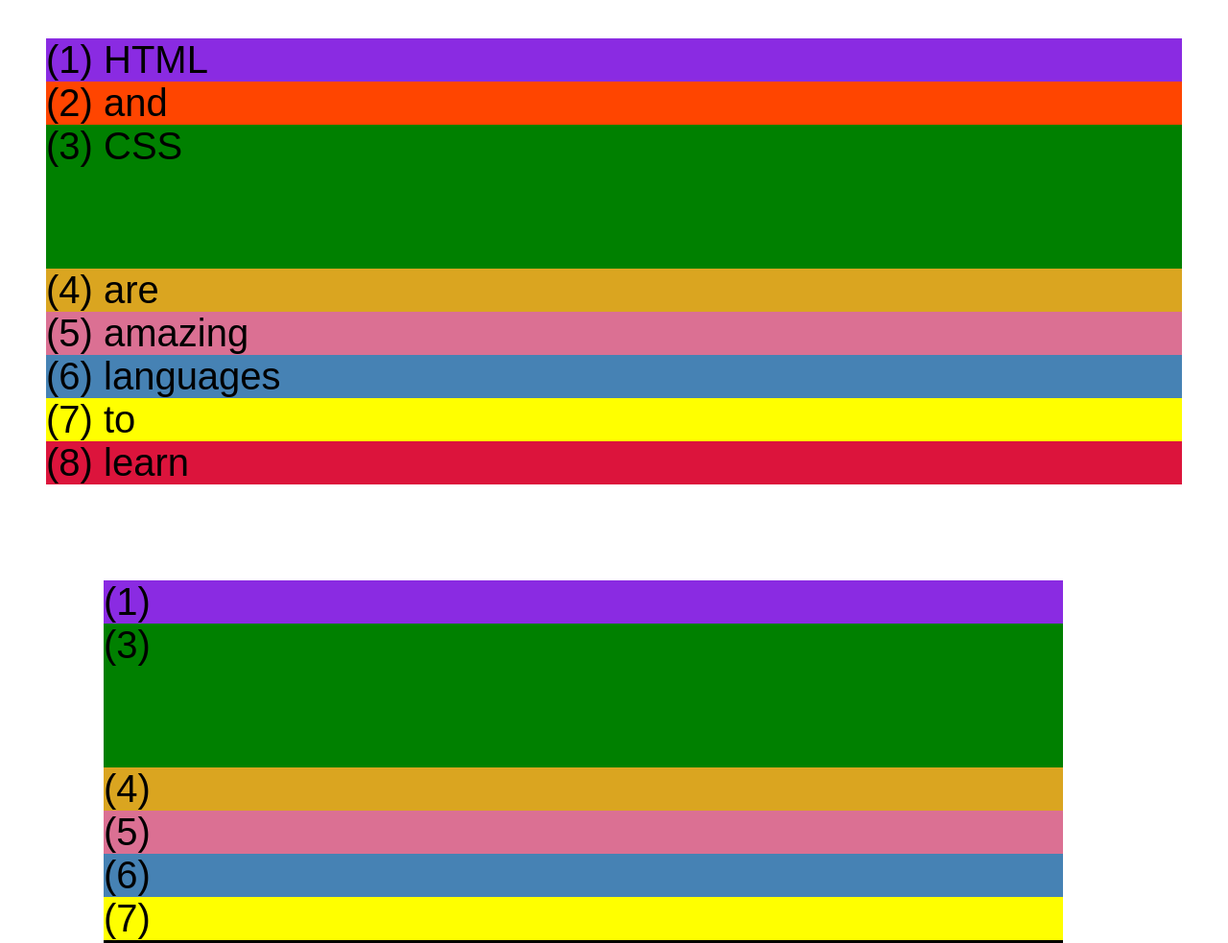
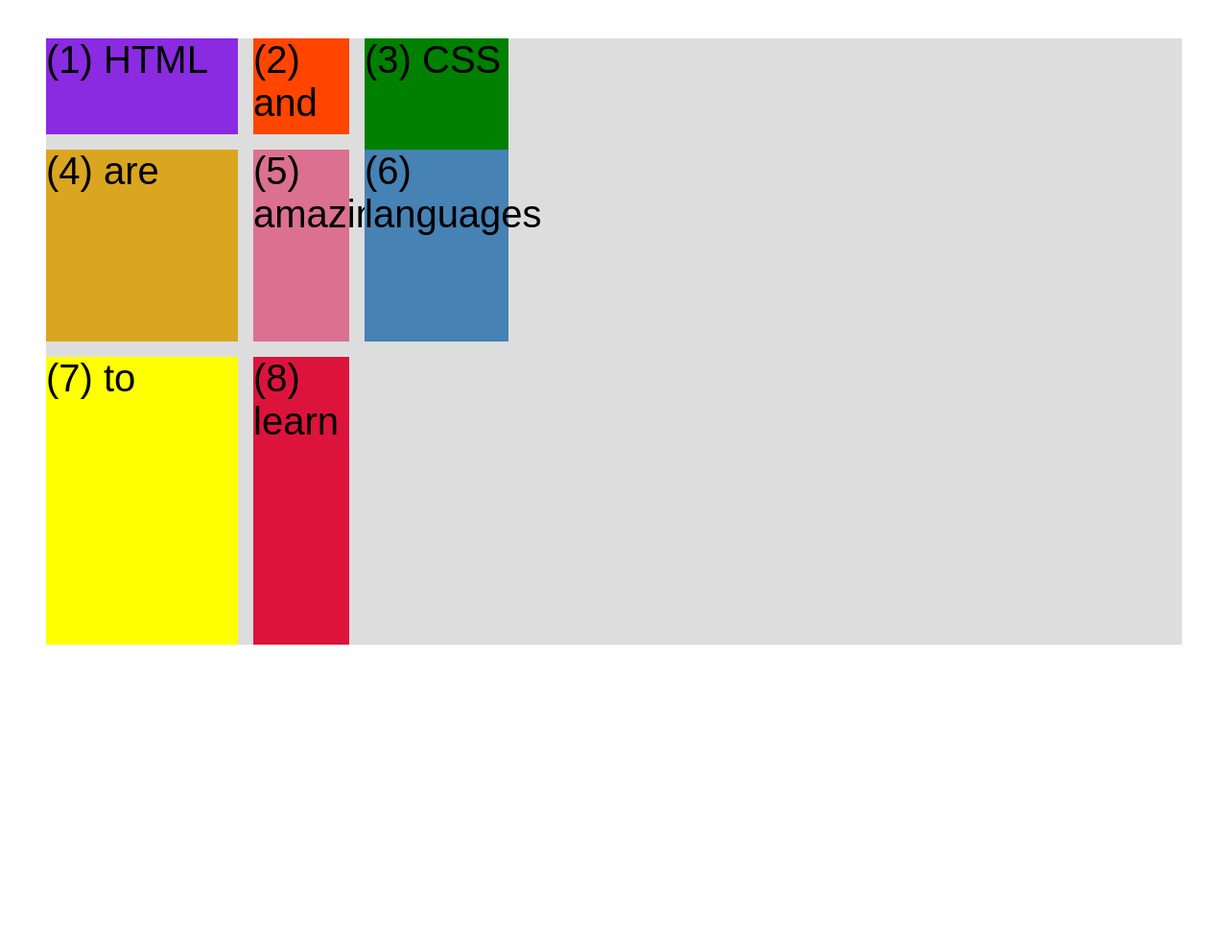
Before and after one commit to emmanuelkamala/salum-emmanuel-project, a plain HTML site: page grid.html in a window 1280 px wide. Shown: the top 983 px of the page at 96% size. After the commit the page ends 800 px from the top, so only its background shows below. Drawn offline with Linux system fonts and the light colour scheme.

Commit message:
Learning css grid

```diff
--- a/grid.html
+++ b/grid.html
@@ -34,6 +34,13 @@
 
       .container--1 {
         /* STARTER */
+        display: grid;
+        grid-template-columns: 200px 100px 150px;
+        grid-template-rows: 100px 200px 300px;
+        gap: 1rem;
+        /* column-gap: 1rem; */
+        /* row-gap: 1rem; */
+
         font-family: sans-serif;
         background-color: #ddd;
         font-size: 40px;
@@ -44,6 +51,7 @@
 
       .container--2 {
         /* STARTER */
+        display: none;
         font-family: sans-serif;
         background-color: black;
         font-size: 40px;
```
